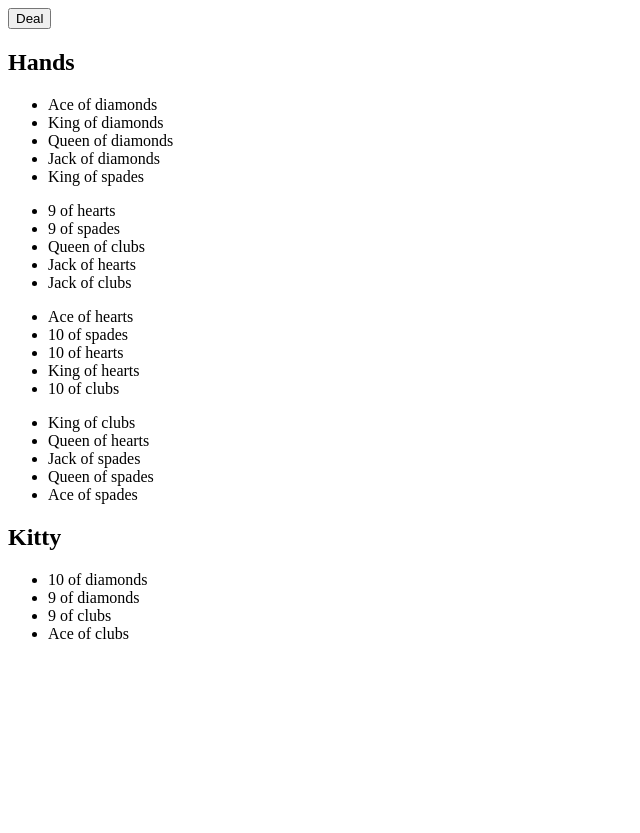
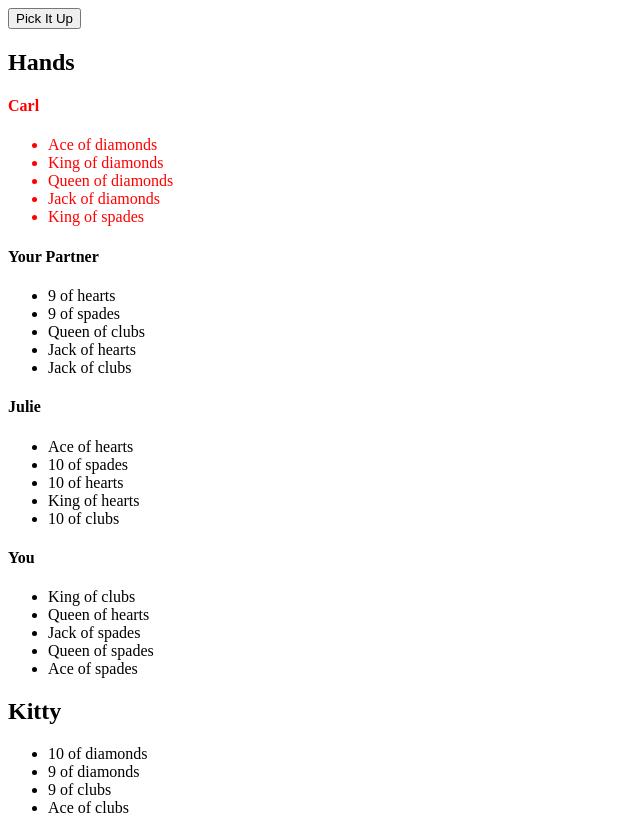
Before and after one commit to sambigelow/euchre, a React app: page / in a window 1280 px wide. Both pictures are taken after a click on the button "Deal". Shown: the whole page, without its empty margins (0-640 px from the left). Before the commit the page ends 800 px from the top, so only its background shows below. Built offline with nearby package versions, Linux system fonts and the light colour scheme.

Commit message:
WIP: Start dealing with turn and actions

```diff
--- /dev/null
+++ b/src/actions/calling.js
@@ -0,0 +1,16 @@
+import { actionTypes, suits } from '../utils/constants';
+
+const callTrump = suit => () => ({
+  type: actionTypes.CALL_TRUMP,
+  suit
+});
+
+export const callHearts = callTrump(suits.HEARTS);
+export const callDiamonds = callTrump(suits.DIAMONDS);
+export const callSpades = callTrump(suits.SPADES);
+export const callClubs = callTrump(suits.CLUBS);
+
+export const pickItUp = card => ({
+  type: actionTypes.PICK_IT_UP,
+  card
+});
--- a/src/components/App.js
+++ b/src/components/App.js
@@ -1,28 +1,66 @@
 import React from 'react';
 import { connect } from 'react-redux';
 import { deal } from '../actions/deal';
+import {
+  pickItUp,
+  callClubs,
+  callSpades,
+  callHearts,
+  callDiamonds,
+} from '../actions/calling';
 import styles from './App.css';
+import { stages, suits } from '../utils/constants';
 // import { players } from '../utils/constants';
 // import { getHands, getKitty } from '../reducers';
 
 class App extends React.Component {
   render() {
+    const { players, currentTurn, deal, kitty, sequence, stage } = this.props;
+    const getButtons = () => {
+      switch (stage) {
+        case stages.PRE_DEAL:
+          return <button onClick={deal}>Deal</button>;
+        case stages.CALLING_STRICT:
+          return <button onClick={pickItUp}>Pick It Up</button>;
+        case stages.CALLING_OPEN:
+          return (
+            <div>
+              <button onClick={callDiamonds}>Diamonds</button>
+              <button onClick={callClubs}>Clubs</button>
+              <button onClick={callHearts}>Hearts</button>
+              <button onClick={callSpades}>Spades</button>
+            </div>
+          );
+        default:
+          return null;
+      }
+    };
+
     return (
       <div>
-        <button onClick={this.props.deal}>Deal</button>
+        {getButtons()}
         <div>
           <h2>Hands</h2>
-          {this.props.hands &&
-            this.props.hands.map(hand => (
-              <ul>{hand.map(card => <li>{card.description}</li>)}</ul>
+          {sequence &&
+            sequence.map(player => (
+              <div
+                className={
+                  players[player].id === sequence[currentTurn] &&
+                  styles.ActivePlayerTurn
+                }
+              >
+                <h4>{players[player].name}</h4>
+                <ul>
+                  {players[player].hand.map(card => (
+                    <li>{card.description}</li>
+                  ))}
+                </ul>
+              </div>
             ))}
         </div>
         <div>
           <h2>Kitty</h2>
-          <ul>
-            {this.props.kitty &&
-              this.props.kitty.map(card => <li>{card.description}</li>)}
-          </ul>
+          <ul>{kitty && kitty.map(card => <li>{card.description}</li>)}</ul>
         </div>
       </div>
     );
@@ -31,10 +69,11 @@ class App extends React.Component {
 
 export default connect(
   state => ({
-    hands: Object.keys(state.players).map(
-      player => state.players[player].hand,
-    ),
+    players: state.players,
     kitty: state.kitty.cards,
+    currentTurn: state.round.currentTurn,
+    sequence: state.round.sequence,
+    stage: state.round.stage,
   }),
-  { deal },
+  { deal, pickItUp, callClubs, callSpades, callHearts, callDiamonds },
 )(App);
--- a/src/reducers/index.js
+++ b/src/reducers/index.js
@@ -5,6 +5,8 @@ import initialState from './initial-state';
 const app = (state = initialState, { type, ...payload }) => {
   switch (type) {
     case actionTypes.DEAL:
+      const [ player0, player1, player2, player3 ] = state.round.sequence;
+
       return {
         ...state,
         round: {
@@ -16,10 +18,10 @@ const app = (state = initialState, { type, ...payload }) => {
           cards: payload.kitty,
         },
         players: {
-          [state.round.sequence[0]]: { hand: payload.hands[0] },
-          [state.round.sequence[1]]: { hand: payload.hands[1] },
-          [state.round.sequence[2]]: { hand: payload.hands[2] },
-          [state.round.sequence[3]]: { hand: payload.hands[3] },
+          [player0]: { ...state.players[player0], hand: payload.hands[0] },
+          [player1]: { ...state.players[player1], hand: payload.hands[1] },
+          [player2]: { ...state.players[player2], hand: payload.hands[2] },
+          [player3]: { ...state.players[player3], hand: payload.hands[3] },
         },
       };
     case actionTypes.PASS:
--- a/src/reducers/initial-state.js
+++ b/src/reducers/initial-state.js
@@ -28,13 +28,29 @@ const initialState = {
   },
   kitty: {
     flipped: false,
-    cards: []
+    cards: [],
   },
   players: {
-    [players.USER]: defaultPlayerState,
-    [players.PARTNER]: defaultPlayerState,
-    [players.COMPUTER_ONE]: defaultPlayerState,
-    [players.COMPUTER_TWO]: defaultPlayerState,
+    [players.USER]: {
+      id: players.USER,
+      name: 'You',
+      hand: [],
+    },
+    [players.PARTNER]: {
+      id: players.PARTNER,
+      name: 'Your Partner',
+      hand: [],
+    },
+    [players.COMPUTER_ONE]: {
+      id: players.COMPUTER_ONE,
+      name: 'Carl',
+      hand: [],
+    },
+    [players.COMPUTER_TWO]: {
+      id: players.COMPUTER_TWO,
+      name: 'Julie',
+      hand: [],
+    },
   },
 };
 
```
